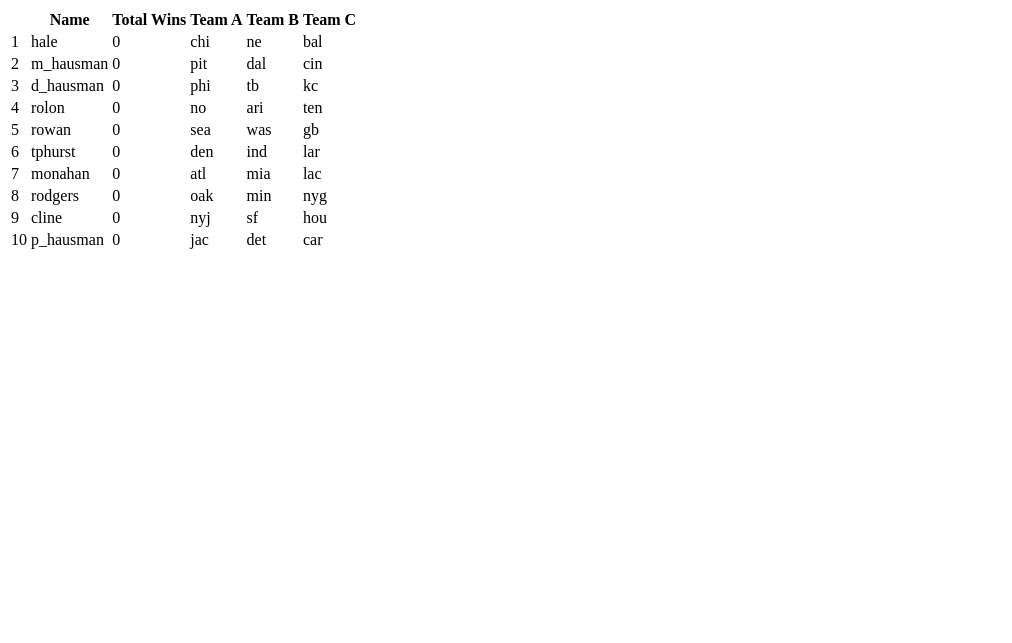
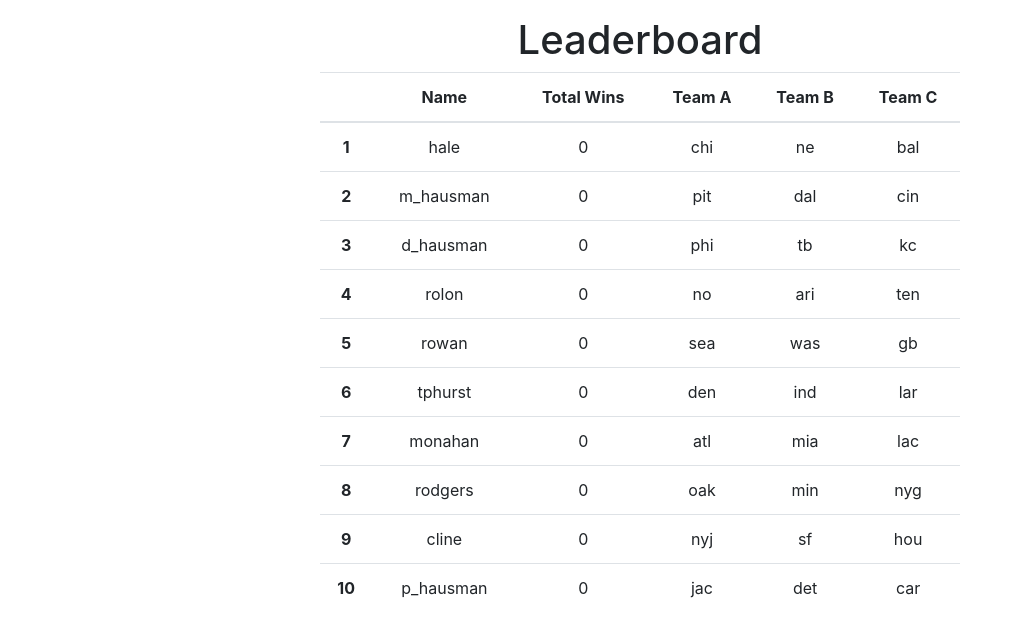
Before and after one commit to jamesdc2/nfl_pool, a Flask app: page / in a window 1280 px wide. Shown: the top 643 px of the page, without its empty margins (0-1012 px from the left). Run offline with Flask 2, Linux system fonts and the light colour scheme; some libraries are stand-ins or nearby versions.

Commit message:
Updated templates

```diff
--- /dev/null
+++ b/templates/layout.html
@@ -0,0 +1,14 @@
+<!doctype html>
+<html>
+   <head>
+      <title>Hausman NFL Wins Pool</title>
+      <link rel="stylesheet" href="https://stackpath.bootstrapcdn.com/bootstrap/4.1.3/css/bootstrap.min.css" integrity="sha384-MCw98/SFnGE8fJT3GXwEOngsV7Zt27NXFoaoApmYm81iuXoPkFOJwJ8ERdknLPMO" crossorigin="anonymous">
+   </head>
+   <body class="text-center">
+      <div class="cover-container d-flex w-100 h-100 p-3 mx-auto flex-column" style="max-width:42em">
+         <main role="main" class="inner cover">
+            {% block body %} {% endblock %}
+         </main>
+      </div>
+   </body>
+</html>
--- a/templates/leaderboard.html
+++ b/templates/leaderboard.html
@@ -1,9 +1,7 @@
-<html>
-  <head>
-     <title>Leaderboard</title>
-  </head>
-  <body>
-     <table>
+{% extends "layout.html" %}
+{% block body %}
+<h1>Leaderboard</h1>
+<table class="table">
   <thead>
     <tr>
       <th></th>
@@ -17,7 +15,7 @@
   <tbody>
   {% for i,entry in leaderboard %}
     <tr>
-               <td>{{ i+1 }}</td>
+      <th scope="row">{{ i+1 }}</th>
       <td>{{ entry.name }}</td>
       <td>0</td>
   {% for team in entry.teams %}
@@ -27,5 +25,4 @@
   {% endfor %}
   </tbody>
 </table>
-  </body>
-</html>
+{% endblock %}
```
Lines whose indentation alone changed are shown as unchanged.
